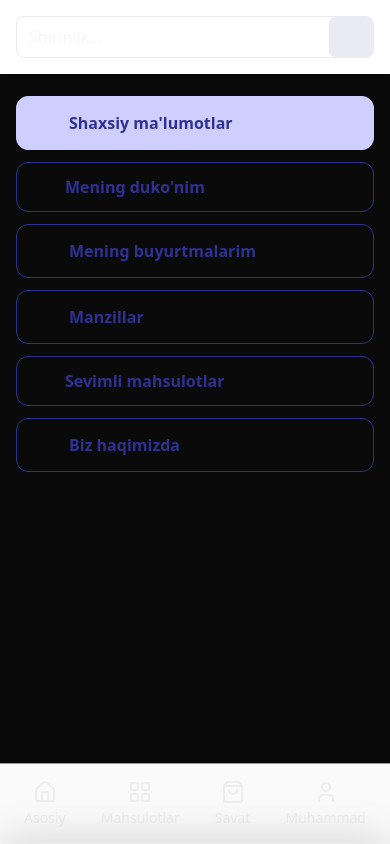
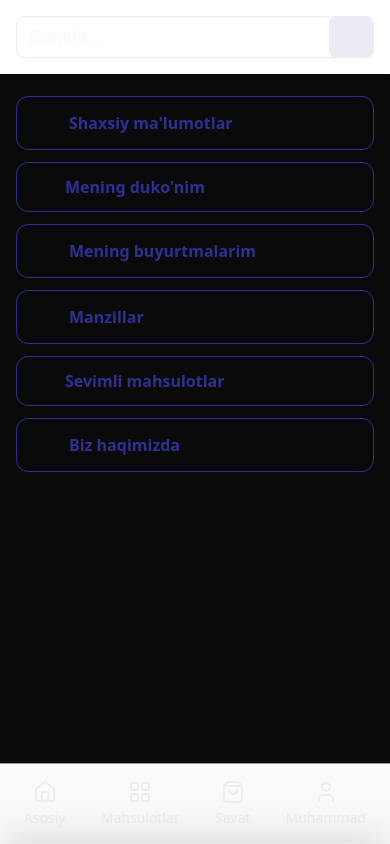
Before and after one commit to mayklweb/bunyodoptombot, a Next.js app: page /account in a window 390 px wide. Built offline with nearby package versions, Linux system fonts and the light colour scheme; some icons are missing.

Commit message:
profile updated

```diff
--- a/app/account/bottomsheet.tsx
+++ b/app/account/bottomsheet.tsx
@@ -101,7 +101,7 @@ export function BottomSheet({
             >
              <LeftArrowIcon/>
             </button>
-            <span style={{ fontSize: 18, fontWeight: 600, color: "#1c1c1e" }} className="text-center">
+            <span style={{ fontSize: 24, fontWeight: 600, color: "#1c1c1e" }} className="text-center">
               {title}
             </span>
           </div>
--- a/app/account/sidebar.tsx
+++ b/app/account/sidebar.tsx
@@ -15,11 +15,15 @@ export function Sidebar({ activeNav, onNavClick }: SidebarProps) {
           <button
             key={key}
             onClick={() => onNavClick(key)}
-            className={`w-full px-4 py-3 border rounded-xl flex items-center gap-2 transition-all
-              ${isActive
-                ? "bg-secondary border-secondary text-primary"
-                : "border-primary text-primary hover:bg-primary/10"
-              }`}
+            className={[
+              "w-full px-4 py-3 border rounded-xl flex items-center gap-2 transition-all",
+              // mobile: never active
+              "border-primary text-primary hover:bg-primary/10",
+              // desktop: active overrides
+              isActive
+                ? "lg:bg-secondary lg:border-secondary"
+                : "lg:border-primary lg:hover:bg-primary/10",
+            ].join(" ")}
           >
             <Icon className="w-6 h-6 text-primary" />
             <span className="text-base font-semibold">{label}</span>
```
